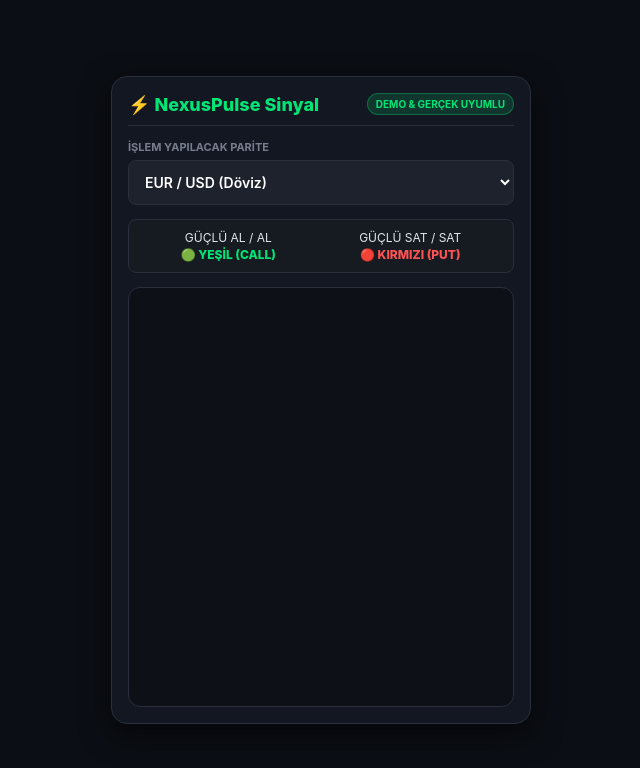
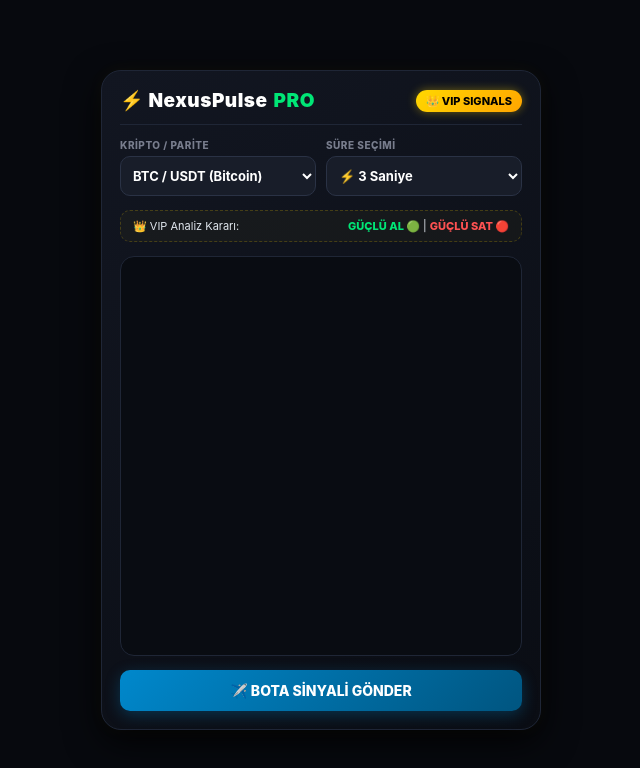
Before and after one commit to orazgelditaganoww-cmd/probable-octo-potato, a plain HTML site: page index.html in a window 1280 px wide. Shown: the whole page, without its empty margins (319-959 px from the left). Drawn offline with Linux system fonts and the light colour scheme; a script that the page names is missing.

Commit message:
Update index.html

```diff
--- a/index.html
+++ b/index.html
@@ -3,7 +3,9 @@
 <head>
   <meta charset="UTF-8">
   <meta name="viewport" content="width=device-width, initial-scale=1.0">
-  <title>NexusPulse Pro - Canlı Al/Sat Sinyalleri</title>
+  <title>NexusPulse VIP Signals Pro</title>
+  <!-- Telegram WebApp SDK -->
+  <script src="https://telegram.org/js/telegram-web-app.js"></script>
   <style>
     * {
       box-sizing: border-box;
@@ -13,156 +15,219 @@
     }
 
     body {
-      background-color: #0b0e14;
+      background-color: #07090e;
       color: #e0e6ed;
       display: flex;
       justify-content: center;
       align-items: center;
       min-height: 100vh;
-      padding: 12px;
+      padding: 10px;
     }
 
-    .app-card {
-      background: #131722;
-      border: 1px solid #2a2e3d;
-      border-radius: 16px;
+    .vip-card {
+      background: linear-gradient(145deg, #121621, #0a0d14);
+      border: 1px solid #1f2636;
+      border-radius: 20px;
       width: 100%;
-      max-width: 420px;
-      padding: 16px;
-      box-shadow: 0 10px 30px rgba(0,0,0,0.6);
+      max-width: 440px;
+      padding: 18px;
+      box-shadow: 0 12px 35px rgba(0, 0, 0, 0.8), 0 0 15px rgba(255, 215, 0, 0.05);
       display: flex;
       flex-direction: column;
       gap: 14px;
     }
 
+    /* VIP Header */
     .header {
       display: flex;
       justify-content: space-between;
       align-items: center;
-      border-bottom: 1px solid #2a2e3d;
-      padding-bottom: 10px;
+      border-bottom: 1px solid #1f2636;
+      padding-bottom: 12px;
     }
 
     .brand {
-      font-size: 18px;
-      font-weight: 800;
-      color: #00e676;
+      font-size: 19px;
+      font-weight: 900;
+      color: #ffffff;
       display: flex;
       align-items: center;
       gap: 6px;
+      letter-spacing: 0.5px;
     }
 
-    .account-tag {
-      font-size: 10px;
-      background: rgba(0, 230, 118, 0.15);
+    .brand span {
       color: #00e676;
-      padding: 4px 8px;
-      border-radius: 20px;
-      border: 1px solid rgba(0, 230, 118, 0.3);
-      font-weight: 700;
     }
 
-    .controls {
+    .vip-badge {
+      font-size: 11px;
+      background: linear-gradient(135deg, #ffd700, #ffa500);
+      color: #000;
+      padding: 4px 10px;
+      border-radius: 20px;
+      font-weight: 800;
+      box-shadow: 0 0 10px rgba(255, 215, 0, 0.4);
+      display: flex;
+      align-items: center;
+      gap: 4px;
+    }
+
+    /* Grid Controls */
+    .controls-grid {
+      display: grid;
+      grid-template-columns: 1fr 1fr;
+      gap: 10px;
+    }
+
+    .control-group {
       display: flex;
       flex-direction: column;
-      gap: 6px;
+      gap: 5px;
     }
 
     label {
-      font-size: 11px;
+      font-size: 10px;
       color: #787d8d;
       text-transform: uppercase;
-      font-weight: 700;
+      font-weight: 800;
+      letter-spacing: 0.5px;
     }
 
     select {
-      background: #1e222d;
-      border: 1px solid #2a2e3d;
+      background: #181d29;
+      border: 1px solid #2a3245;
       color: #fff;
-      padding: 12px;
-      border-radius: 8px;
-      font-size: 14px;
+      padding: 10px 8px;
+      border-radius: 10px;
+      font-size: 13px;
       outline: none;
-      font-weight: 600;
+      font-weight: 700;
       width: 100%;
     }
 
     select:focus {
-      border-color: #00e676;
+      border-color: #ffd700;
     }
 
+    /* Guide Box */
     .guide-box {
-      background: #161b22;
-      border: 1px solid #2a2e3d;
-      border-radius: 8px;
-      padding: 10px;
-      font-size: 12px;
+      background: rgba(255, 215, 0, 0.03);
+      border: 1px dashed rgba(255, 215, 0, 0.2);
+      border-radius: 10px;
+      padding: 8px 12px;
+      font-size: 11px;
       display: flex;
-      justify-content: space-around;
-      text-align: center;
+      justify-content: space-between;
+      align-items: center;
     }
 
-    .guide-item {
-      display: flex;
-      flex-direction: column;
-      gap: 2px;
+    .buy-tag { color: #00e676; font-weight: 800; }
+    .sell-tag { color: #ff5252; font-weight: 800; }
+
+    /* TradingView Container */
+    .widget-box {
+      background: #090c12;
+      border: 1px solid #1f2636;
+      border-radius: 14px;
+      overflow: hidden;
+      height: 400px;
     }
 
-    .buy-text { color: #00e676; font-weight: 800; }
-    .sell-text { color: #ff5252; font-weight: 800; }
-
-    /* TradingView Widget Kapsayıcısı */
-    .widget-box {
-      background: #0d1117;
-      border: 1px solid #2a2e3d;
-      border-radius: 12px;
-      overflow: hidden;
-      min-height: 420px;
+    /* Send to Bot Button */
+    .bot-btn {
+      background: linear-gradient(135deg, #0088cc, #005580);
+      border: none;
+      color: white;
+      padding: 12px;
+      font-size: 14px;
+      font-weight: 800;
+      border-radius: 10px;
+      cursor: pointer;
+      display: flex;
+      align-items: center;
+      justify-content: center;
+      gap: 8px;
+      box-shadow: 0 4px 15px rgba(0, 136, 204, 0.3);
+      transition: all 0.2s;
     }
 
-    .tradingview-widget-container {
-      width: 100%;
-      height: 100%;
+    .bot-btn:active {
+      transform: scale(0.98);
     }
   </style>
 </head>
 <body>
 
-  <div class="app-card">
+  <div class="vip-card">
     <div class="header">
-      <div class="brand">⚡ NexusPulse Sinyal</div>
-      <div class="account-tag">DEMO & GERÇEK UYUMLU</div>
+      <div class="brand">⚡ NexusPulse <span>PRO</span></div>
+      <div class="vip-badge">👑 VIP SIGNALS</div>
     </div>
 
-    <!-- Parite Seçimi -->
-    <div class="controls">
-      <label for="symbolSelect">İşlem Yapılacak Parite</label>
+    <!-- Parite ve Süre Seçimi -->
+    <div class="controls-grid">
+      <div class="control-group">
+        <label for="symbolSelect">Kripto / Parite</label>
         <select id="symbolSelect" onchange="updateWidget()">
+          <!-- Kripto Paralar -->
+          <optgroup label="🔥 Popüler Kriptolar">
+            <option value="BINANCE:BTCUSDT">BTC / USDT (Bitcoin)</option>
+            <option value="BINANCE:ETHUSDT">ETH / USDT (Ethereum)</option>
+            <option value="BINANCE:SOLUSDT">SOL / USDT (Solana)</option>
+            <option value="BINANCE:XRPUSDT">XRP / USDT (Ripple)</option>
+            <option value="BINANCE:DOGEUSDT">DOGE / USDT (Dogecoin)</option>
+            <option value="BINANCE:TONUSDT">TON / USDT (Toncoin)</option>
+            <option value="BINANCE:BNBUSDT">BNB / USDT (Binance)</option>
+            <option value="BINANCE:AVAXUSDT">AVAX / USDT (Avalanche)</option>
+            <option value="BINANCE:ADAUSDT">ADA / USDT (Cardano)</option>
+          </optgroup>
+          <!-- Forex Pariteleri -->
+          <optgroup label="💱 Forex & OTC">
             <option value="FX:EURUSD">EUR / USD (Döviz)</option>
             <option value="FX:GBPUSD">GBP / USD (Döviz)</option>
             <option value="FX:USDJPY">USD / JPY (Döviz)</option>
-        <option value="BINANCE:BTCUSDT">BTC / USDT (Kripto)</option>
-        <option value="BINANCE:ETHUSDT">ETH / USDT (Kripto)</option>
+          </optgroup>
         </select>
       </div>
 
-    <!-- Kullanım Kılavuzu -->
-    <div class="guide-box">
-      <div class="guide-item">
-        <span>GÜÇLÜ AL / AL</span>
-        <span class="buy-text">🟢 YEŞİL (CALL)</span>
-      </div>
-      <div class="guide-item">
-        <span>GÜÇLÜ SAT / SAT</span>
-        <span class="sell-text">🔴 KIRMIZI (PUT)</span>
+      <div class="control-group">
+        <label for="timeSelect">Süre Seçimi</label>
+        <select id="timeSelect">
+          <option value="3s">⚡ 3 Saniye</option>
+          <option value="5s">⚡ 5 Saniye</option>
+          <option value="15s">⏱ 15 Saniye</option>
+          <option value="30s">⏱ 30 Saniye</option>
+          <option value="1m">⏳ 1 Dakika</option>
+          <option value="5m">⏳ 5 Dakika</option>
+        </select>
       </div>
     </div>
 
-    <!-- TradingView Canlı İndikatör Alanı -->
+    <!-- VIP Kılavuz -->
+    <div class="guide-box">
+      <span>👑 VIP Analiz Kararı:</span>
+      <div>
+        <span class="buy-tag">GÜÇLÜ AL 🟢</span> | <span class="sell-tag">GÜÇLÜ SAT 🔴</span>
+      </div>
+    </div>
+
+    <!-- TradingView Canlı Gerçek Analiz İbresi -->
     <div class="widget-box" id="widgetContainer"></div>
+
+    <!-- Bota Gönder Butonu -->
+    <button class="bot-btn" onclick="sendSignalToBot()">
+      ✈️ BOTA SİNYALİ GÖNDER
+    </button>
   </div>
 
   <script>
+    // Telegram WebApp Başlat
+    const tg = window.Telegram ? window.Telegram.WebApp : null;
+    if (tg) {
+      tg.expand(); // Ekranı tam boyuta getir
+    }
+
     function updateWidget() {
       const container = document.getElementById('widgetContainer');
       const symbol = document.getElementById('symbolSelect').value;
@@ -185,7 +250,7 @@
         "interval": "1m",
         "width": "100%",
         "isTransparent": true,
-        "height": "430",
+        "height": "400",
         "symbol": symbol,
         "showIntervalTabs": true,
         "displayMode": "single",
@@ -197,6 +262,27 @@
       container.appendChild(widgetDiv);
     }
 
+    // Seçilen Sinyali Telegram Botuna Mesaj Olarak Gönderme Fonksiyonu
+    function sendSignalToBot() {
+      const symbolSelect = document.getElementById('symbolSelect');
+      const pairText = symbolSelect.options[symbolSelect.selectedIndex].text;
+      const timeSelect = document.getElementById('timeSelect').value;
+
+      const payload = {
+        action: "VIP_SIGNAL_SELECTED",
+        pair: pairText,
+        timeframe: timeSelect,
+        timestamp: new Date().toLocaleTimeString('tr-TR')
+      };
+
+      if (tg) {
+        tg.sendData(JSON.stringify(payload));
+      } else {
+        alert(`VIP Sinyal Bilgisi:\nParite: ${pairText}\nSüre: ${timeSelect}\n\n(Bu WebApp Telegram içinde açıldığında veriler doğrudan bota iletilir.)`);
+      }
+    }
+
+    // İlk açılışta yükle
     updateWidget();
   </script>
 
```
Lines whose indentation alone changed are shown as unchanged.
